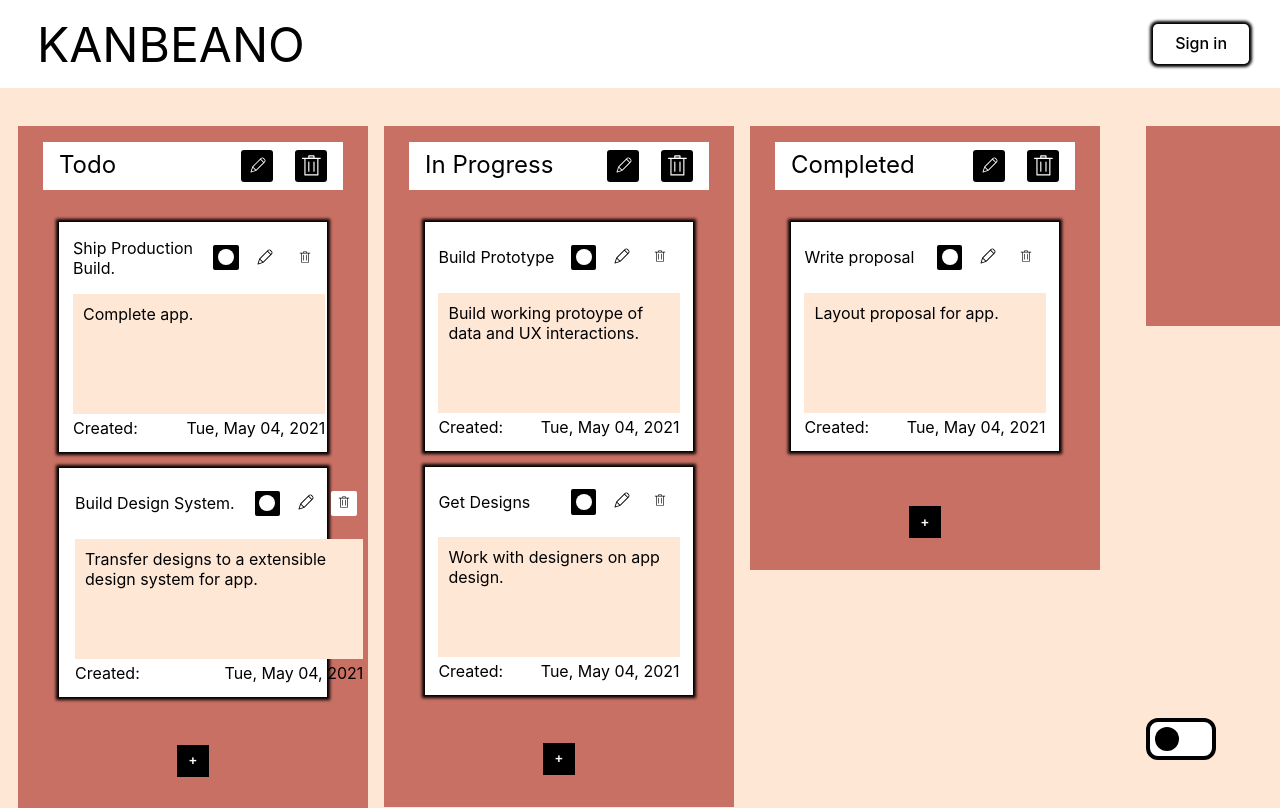
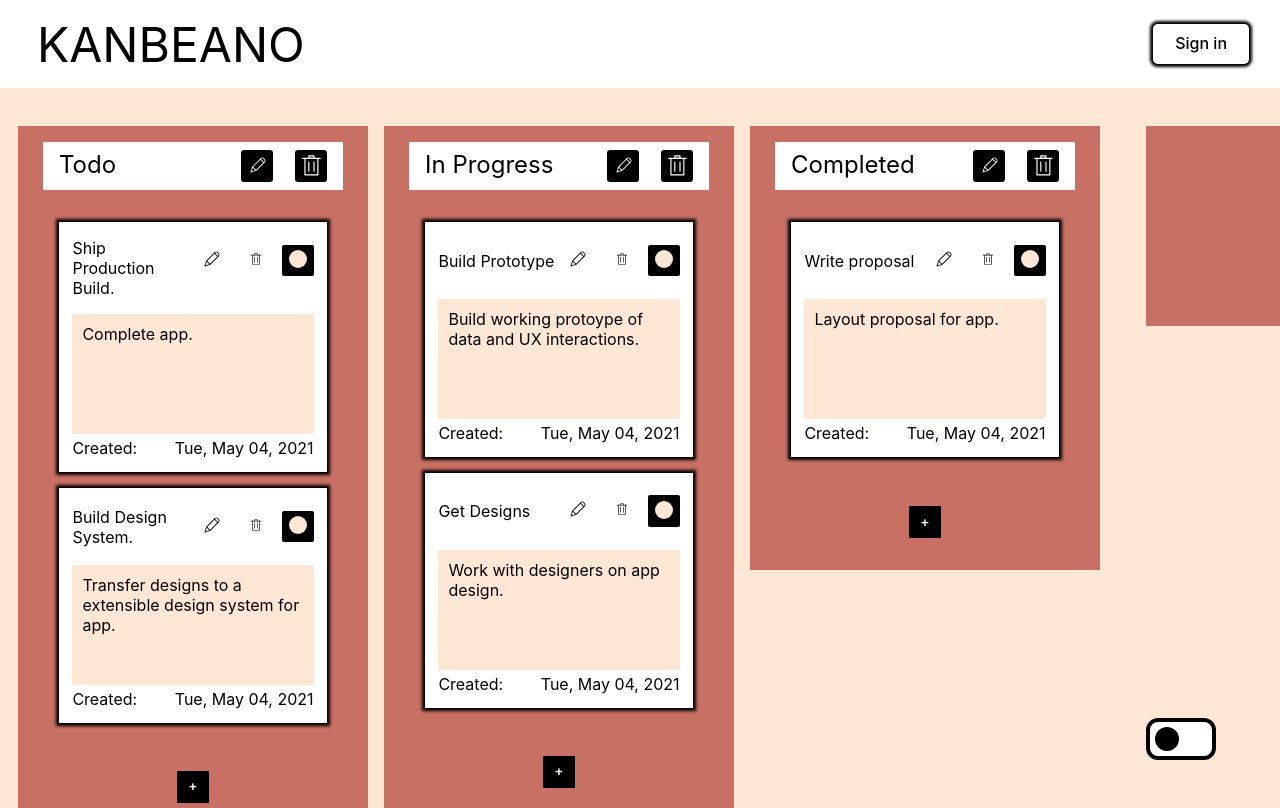
Before and after one commit to Christopher-Stevers/NewKanbeano, a Next.js app: page /demo in a window 1280 px wide. Built offline with nearby package versions, Linux system fonts and the light colour scheme; no server answers.

Commit message:
added colored cards

```diff
--- a/components/card.js
+++ b/components/card.js
@@ -87,7 +87,7 @@ export default function Card(props) {
         <div style={passedStyles} className={styles.card}>
             <div className={styles.cardTitle}> {editable ? <input className={styles.input} onChange={(e) => updateTitle(e.target.value)} value={title}></input>
                 : <span className={styles.span}>{newContext[props.listIndex][props.index].title}</span>}
-                <CardColor index={props.index} listIndex={props.listIndex} changeColour={modifyColour} currentColor={passedStyles}/>
+
 
                 <button className={styles.button} onClick={editable ? modifyContext : () => updateEditable(true)}>
                     {editable ?
@@ -143,7 +143,8 @@ export default function Card(props) {
                     </svg>
 
 
-                </button></div>
+                </button>
+                <CardColor index={props.index} listIndex={props.listIndex} changeColour={modifyColour} currentColor={passedStyles}/></div>
             {editable ?
                 <textarea className={styles.textArea} onChange={(e) => updateContent(e.target.value)} value={content} ></textarea> :
                 <div className={styles.content}>{newContext[props.listIndex][props.index].content}</div>
--- a/components/card.module.scss
+++ b/components/card.module.scss
@@ -62,9 +62,10 @@
     word-break: break-word;
 }
 .deleteButton{
+    font-size: 16px;
     fill: var(--header-text);
-    height: 1rem;
-    width: 1rem;
+    height: 1em;
+    width: 1em;
     align-self: start;
     &:hover{
         fill: var(--header-background-color);}
@@ -80,12 +81,13 @@ align-self: stretch;
 margin: 0 1rem;
 }
 .button{background-color: var(--header-background-color);
-    width: min-content;
+    font-size: 16px;
+    width: 2rem;;
     aspect-ratio: 1/1;
     border-radius: 2px;
-    margin: .4rem;
-    padding-left: .3rem;
-    padding-right: .3rem;
+    margin: .4em;
+    padding-left: .3em;
+    padding-right: .3em;
 &:hover{cursor: pointer;
     position: relative;
     background-color: var(--header-text);
--- a/components/cardColor.js
+++ b/components/cardColor.js
@@ -40,6 +40,7 @@ export default function CardColor(props) {
     }
 
     const [open, updateOpen]=useState(false);
+    const [clickedOpen, updateClickedOpen]=useState(false);
     const currentColor=props.passedStyles;
     const handleHover=()=>{
 
@@ -47,7 +48,7 @@ export default function CardColor(props) {
     }
     const handleHoverLeave=()=>{
 
-        updateOpen(true);
+        updateOpen(false);
 
     }
     const dotClicked=()=>{
@@ -55,21 +56,28 @@ export default function CardColor(props) {
     }
     const red={backgroundColor: "#"};
     const yellow={backgroundColor: "yellow"};
-    const defaultColour={backgroundColor: "var(--header-background-color)"};
+    const defaultColour={backgroundColor: "var(--content-background-color)"};
     const green={backgroundColor: "green"};
     const colourPicked=(arg)=>{
     modifyContext(arg);
+    console.log(props.currentColor);
 
     }
-    return(<div onMouseLeave={handleHoverLeave} onMouseOver={handleHover} className={styles.colorButton}>
-        <div style={ false ? props.currentColor : defaultColour} className={styles.container}>
+    const handleClick=(e)=>{
+        e.preventDefault();
+    clickedOpen?updateClickedOpen(false):updateClickedOpen(true);
+    updateOpen(false);
+
+    }
+    return(<div onMouseLeave={handleHoverLeave} onMouseOver={handleHover} onClick={handleClick} className={styles.colorButton}>
+        <div onClick={handleClick} style={ props.currentColor.backgroundColor ? props.currentColor : defaultColour} className={styles.container}>
     </div>
-    {<div className={open ? `${styles.list} ${styles.open}`:`${styles.list}`}>
+    {<div className={open||clickedOpen ? `${styles.list} ${styles.open}`:`${styles.list}`}>
 
-    <ColourButton clicked={colourPicked}  colour={"var(--header-background-color)"}/>
-    <ColourButton clicked={colourPicked}  colour={ "#083d2e"}/>
-    <ColourButton clicked={colourPicked}  colour={"#3d2e08"}/>
-    <ColourButton clicked={colourPicked} colour={" #3d0817 "}/>
+    <ColourButton clicked={colourPicked} className={styles.first}  colour={"var(--header-background-color)"}/>
+    <ColourButton clicked={colourPicked}  colour={ "var(--casual-code)"}/>
+    <ColourButton clicked={colourPicked}  colour={"var(--warn-code)"}/>
+    <ColourButton clicked={colourPicked} colour={" var(--urgent-code) "}/>
     </div>
     }
     </div>)
--- a/components/cardColor.module.scss
+++ b/components/cardColor.module.scss
@@ -1,30 +1,35 @@
 .container {
     fill: var(--header-text);
-    height: 1rem;
-    width: 1rem;
-    margin: 0 0.3rem;
+    height: 1.5em;
+    width: 1.5em;
+   margin: 0 auto;
     border-radius: 50%;
-    align-self: start;
+    align-self: center;
 
-    &:hover {
-        fill: var(--header-background-color);
-    }
+
 }
 
 .colorButton {
+    grid-column-start: 4;
+   font-size: 12px;
     background-color: var(--header-background-color);
-    width: min-content;
+    width: 2.6em;
+    height: 2.6em;
     aspect-ratio: 1/1;
     border-radius: 2px;
-    margin: 0.4rem;
-    padding-top: 0.3rem;
-    height: 1.6rem;
+    margin: 0.4em;
+    margin-right:0;
+    margin-left: .3em;
+    padding-top: 0.3em;
+    margin-top: .4rem;
+    height: 2.6em;
+    border: 2px solid var(--header-text);
     position: relative;
     z-index: 10;
     text-align: center;
         background-color: var(--header-text);
     &:hover {
-        background-color: var(--sublist-background-color);
+        background-color: var(--main-background-color);
         border-bottom-left-radius: 0;
         border-bottom-right-radius: 0;
         cursor: pointer;
@@ -35,15 +40,18 @@
     }
 }
 .list {
-    margin-top: 0.3rem;
-    background-color: var(--header-background-color);
-    width: 1.6rem;
+    margin-top: 0.3em;
+    background-color: var(--main-background-color);
+    width: 2.6em;
+    border: 2px solid var(--header-text);
+    border-top: 0px;
+    margin-left: -2px;
     visibility: hidden;
     text-align: center;
 }
 .open {
     visibility: visible;
-    background-color: var(--sublist-background-color);
+    background-color: var(--main-background-color);
 }
 .hoverDiv {
     &:hover {
--- a/components/colorPicker.js
+++ b/components/colorPicker.js
@@ -10,7 +10,11 @@ export default function colorPicker(){
     mainText,
     mainBackgroundColor,
     sublistBackgroundColor,
-    taskContentBackgroundColor, themeDir}=colorContext;
+    taskContentBackgroundColor,
+    casual,
+    warn,
+    urgent,
+     themeDir}=colorContext;
     /*--body-background-color:    hsla(0, 9%, 12%);
        --header-text: hsla(0, 9%, 75%);
        --darker-header-text: hsla(0, 9%, 50%);
@@ -31,6 +35,9 @@ export default function colorPicker(){
           mainBackgroundColor: "hsl(356, 15%, 19%)",
           sublistBackgroundColor: "hsl(7, 48%, 59%)",
           taskContentBackgroundColor:"hsl(356, 15%, 19%)",
+          casual:"hsl(143, 77%, 12%)",
+          warn:"hsl(39, 90%, 19%)",
+          urgent:"hsl(352, 89%, 18%)",
           themeDir: "right",
 
         }
@@ -44,6 +51,9 @@ export default function colorPicker(){
               mainBackgroundColor: "hsl(24, 100%, 92%)",
               sublistBackgroundColor: "hsl(7, 48%, 59%)",
               taskContentBackgroundColor:"hsl(24, 100%, 92%)",
+              casual:"hsl(143, 81%, 71%)",
+              warn:"hsl(49, 90%, 62%)",
+              urgent:"hsl(345, 93%, 22%)",
               themeDir: "left",
       })
       }
@@ -56,6 +66,9 @@ export default function colorPicker(){
         document.querySelector(':root').style.setProperty('--main-background-color', mainBackgroundColor);
         document.querySelector(':root').style.setProperty('--content-background-color', taskContentBackgroundColor);
         document.querySelector(':root').style.setProperty('--header-text', headerText);
+        document.querySelector(':root').style.setProperty('--casual-code', casual);
+        document.querySelector(':root').style.setProperty('--warn-code', warn);
+        document.querySelector(':root').style.setProperty('--urgent-code', urgent);
         document.querySelector(':root').style.setProperty('--theme-dir', themeDir);
     },[headerText,
         headerBackgroundColor,
@@ -89,6 +102,9 @@ else{
         mainBackgroundColor: "hsl(24, 100%, 92%)",
         sublistBackgroundColor: "hsl(7, 48%, 59%)",
         taskContentBackgroundColor:"hsl(24, 100%, 92%)",
+        casual:"hsl(143, 81%, 71%)",
+        warn:"hsl(49, 90%, 62%)",
+        urgent:"hsl(352, 90%, 63%)",
         themeDir: "left",
 })
 }
--- a/components/colourButton.js
+++ b/components/colourButton.js
@@ -1,7 +1,8 @@
 import styles from './colourButton.module.scss'
 export default function ColourButton(props){
 
-    const handleClick=()=>{
+    const handleClick=(e)=>{
+        e.preventDefault();
         props.clicked(props.colour);
 
     }
--- a/components/colourButton.module.scss
+++ b/components/colourButton.module.scss
@@ -1,8 +1,8 @@
 .container {
     fill: var(--header-text);
-    height: 1rem;
-    width: 1rem;
-    margin: 0 0.3rem;
+    height: 1.5em;
+    width: 1.5em;
+    margin: 0 auto;
     border-radius: 50%;
     align-self: start;
     display: block;
@@ -13,10 +13,11 @@
         cursor: pointer;
     }
 }
+.hoverDiv:nth-child(1){ *{border: 2px solid var(--header-text)}}
 
 .hoverDiv {
-    padding: .3rem 0rem;
-    background-color: var(--sublist-background-color);
+    padding: .3em 0em;
+    background-color: var(--main-background-color);
     &:hover {
         cursor: default;
         background-color: var(--header-text);
--- a/components/vars.scss
+++ b/components/vars.scss
@@ -1,2 +1,3 @@
 
-@mixin cssCustomProps{--header-background-color:    rgba(51, 42, 42, 0.767);}
+@mixin cssCustomProps{--header-background-color:    rgba(51, 42, 42, 0.767);
+   }
--- a/pages/_app.js
+++ b/pages/_app.js
@@ -13,6 +13,9 @@ export default function App({ Component, pageProps }) {
     mainBackgroundColor: "hsl(24, 100%, 92%)",
     sublistBackgroundColor: "hsl(7, 48%, 59%)",
     taskContentBackgroundColor:"hsl(24, 100%, 92%)",
+    casual:"#7BF1A8",
+    warn:"hsl(49, 90%, 62%)",
+    urgent:"hsl(345, 93%, 22%)",
     themeDir: "left",
 }
 const statefulTheme=useState(themeObj);
```
